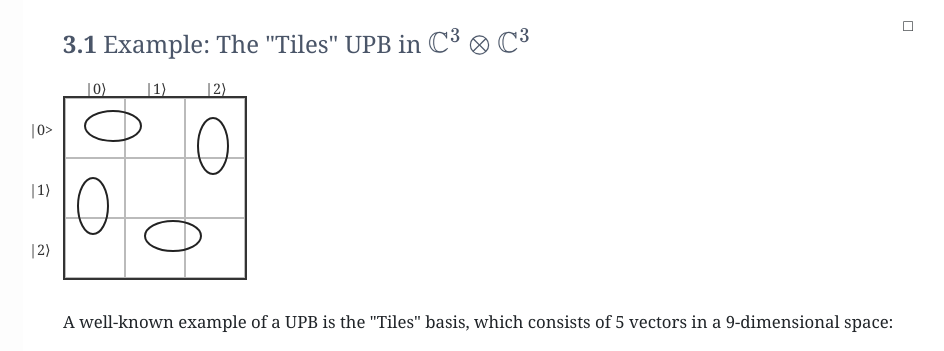
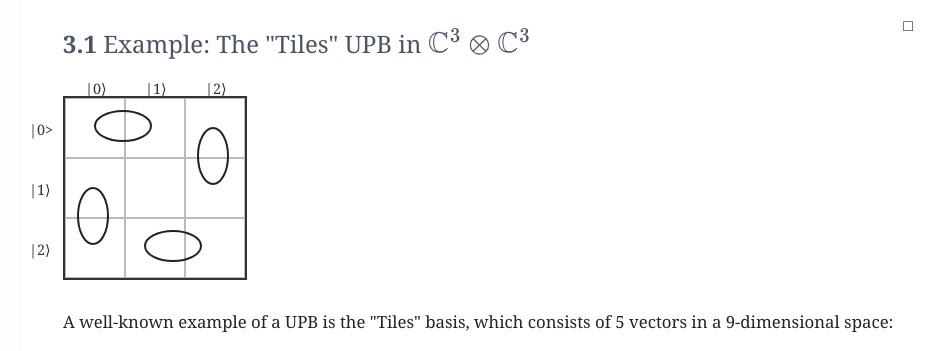
Before and after one commit to rnkarmakar/rnkarmakar.github.io, a Jekyll site: the page assets/html/tensor-norms-quantum-entanglement-2.html, which Jekyll copies as it is, in a window 1280 px wide. Shown: the part 4796-5147 px from the top of the page, without its empty margins (152-1096 px from the left). Built offline with Jekyll 4.4.1, drawn with Linux system fonts in a browser that asks for light colours.

Commit message:
adjusted ellipses

```diff
--- a/assets/html/tensor-norms-quantum-entanglement-2.html
+++ b/assets/html/tensor-norms-quantum-entanglement-2.html
@@ -428,10 +428,10 @@
               </div>
               <!-- SVG ellipses for the ovals -->
               <svg class="tiles-ellipses" width="180" height="180">
-                <ellipse cx="50" cy="30" rx="28" ry="15" class="ellipse1"/>
-                <ellipse cx="110" cy="140" rx="28" ry="15" class="ellipse2"/>
-                <ellipse cx="150" cy="50" rx="15" ry="28" class="ellipse3"/>
-                <ellipse cx="30" cy="110" rx="15" ry="28" class="ellipse4"/>
+                <ellipse cx="60" cy="30" rx="28" ry="15" class="ellipse1"/>
+                <ellipse cx="110" cy="150" rx="28" ry="15" class="ellipse2"/>
+                <ellipse cx="150" cy="60" rx="15" ry="28" class="ellipse3"/>
+                <ellipse cx="30" cy="120" rx="15" ry="28" class="ellipse4"/>
               </svg>
             </div>
             <p>A well-known example of a UPB is the "Tiles" basis, which consists of 5 vectors in a 9-dimensional space:</p>
```
